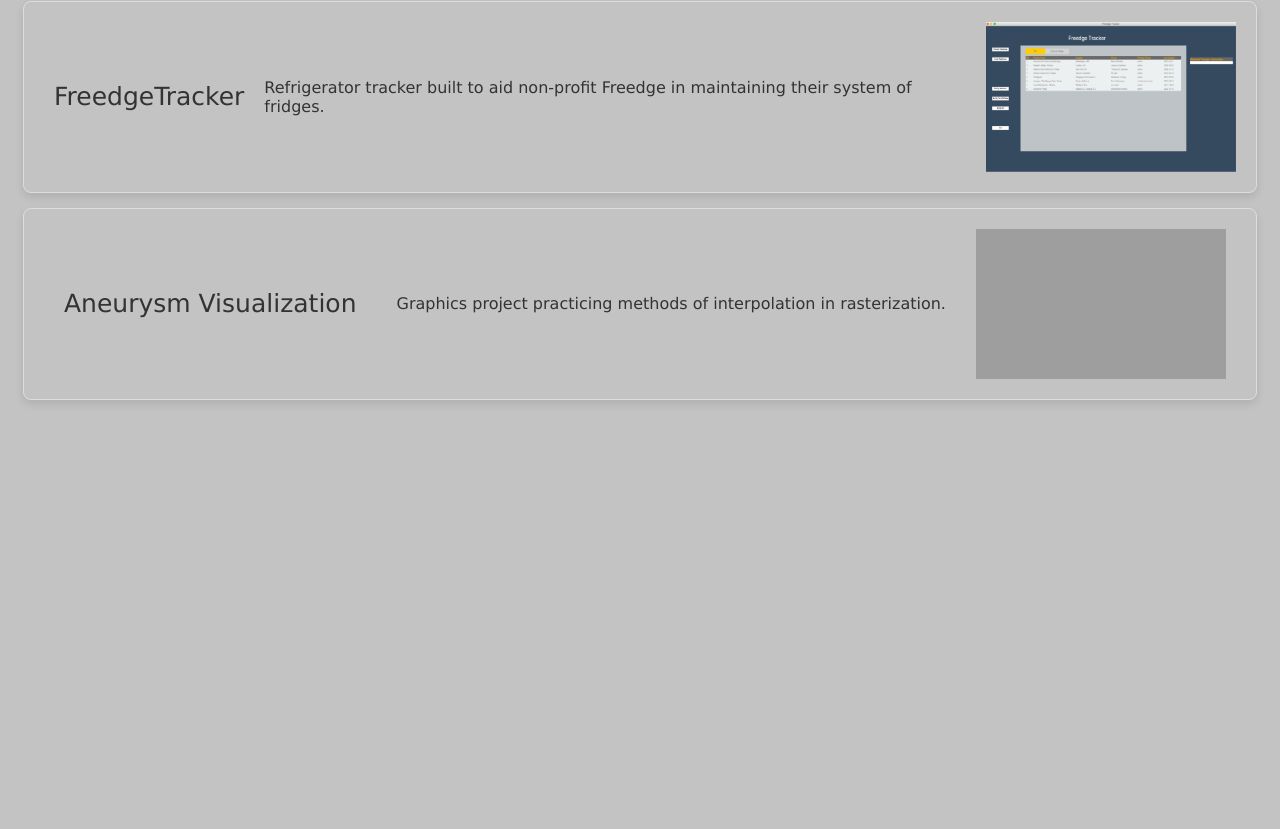
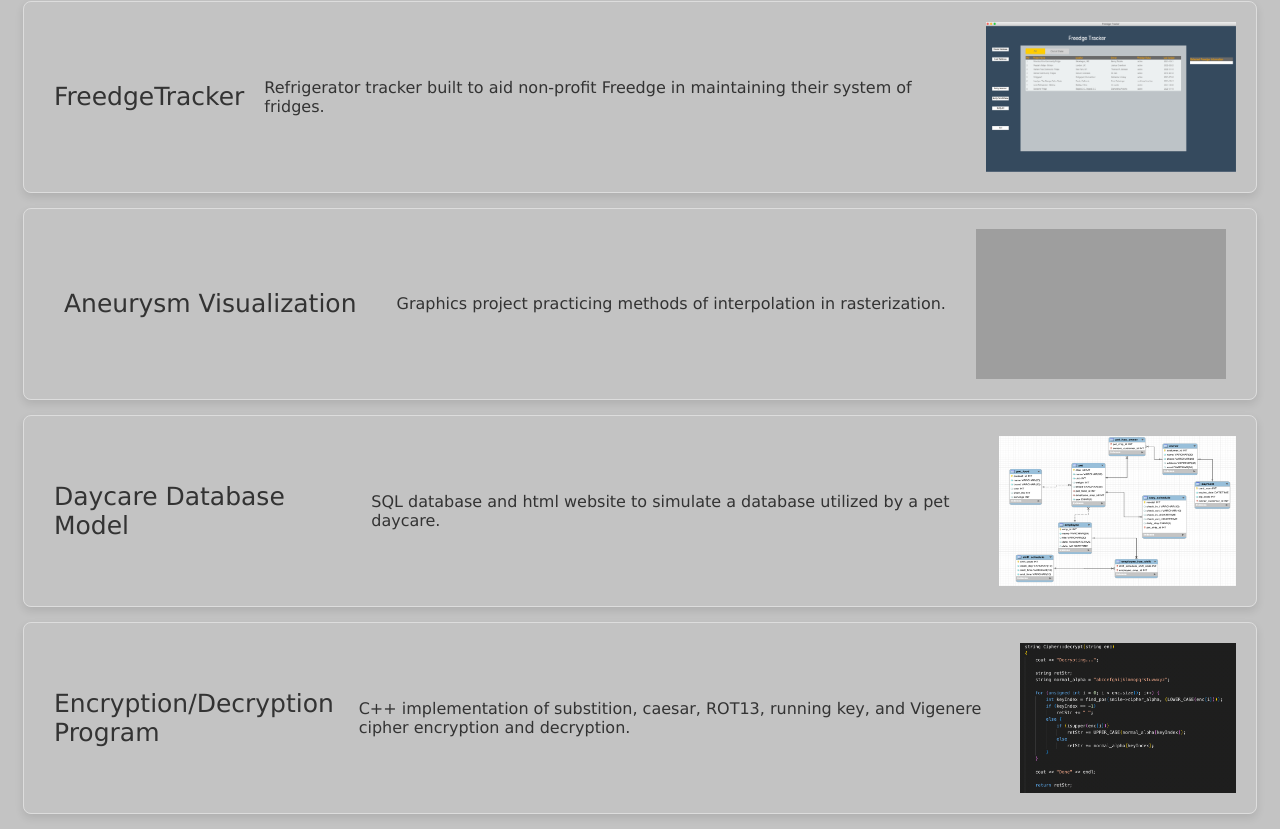
Before and after one commit to gingalla/gingalla.github.io, a plain HTML site: page projects.html in a window 1280 px wide. Shown: the part 350-1179 px from the top of the page. Before the commit the page ends 800 px from the top, so only its background shows below. Drawn offline with Linux system fonts and the light colour scheme; grey boxes are pictures that could not be loaded.

Commit message:
Adding projects and about me content

```diff
--- a/projects.js
+++ b/projects.js
@@ -51,6 +51,22 @@ const card3 = createCard(
   "./assets/aneurysm_visualization.gif"
 );
 
+const card4 = createCard(
+  "Daycare Database Model",
+  "#",
+  "SQL database and html website to simulate a database utilized by a pet daycare.",
+  "./assets/sql_project.png"
+);
+
+const card5 = createCard(
+  "Encryption/Decryption Program",
+  "#",
+  "C++ implementation of substition, caesar, ROT13, running key, and Vigenere cipher encryption and decryption.",
+  "./assets/encryption_decryption.png"
+);
+
 cardContainer.appendChild(card1);
 cardContainer.appendChild(card2);
 cardContainer.appendChild(card3);
+cardContainer.appendChild(card4);
+cardContainer.appendChild(card5);
```
Also changed, not shown: aboutme.html (+9 -0 lines), assets/encryption_decryption.png (added), assets/sql_project.png (added).
